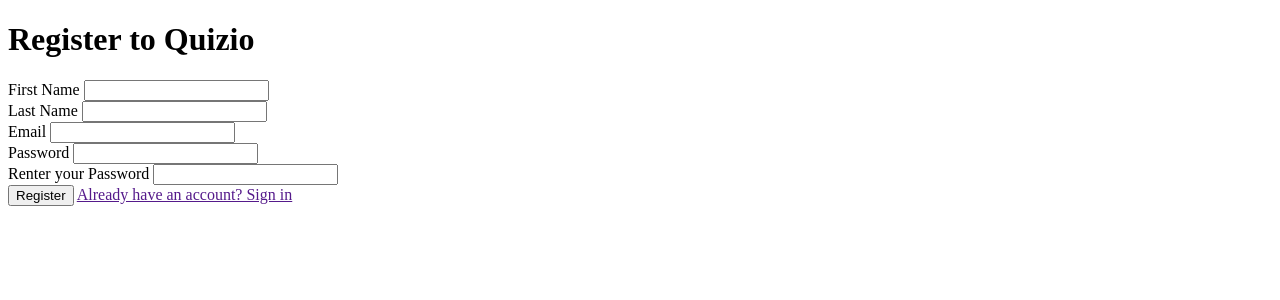
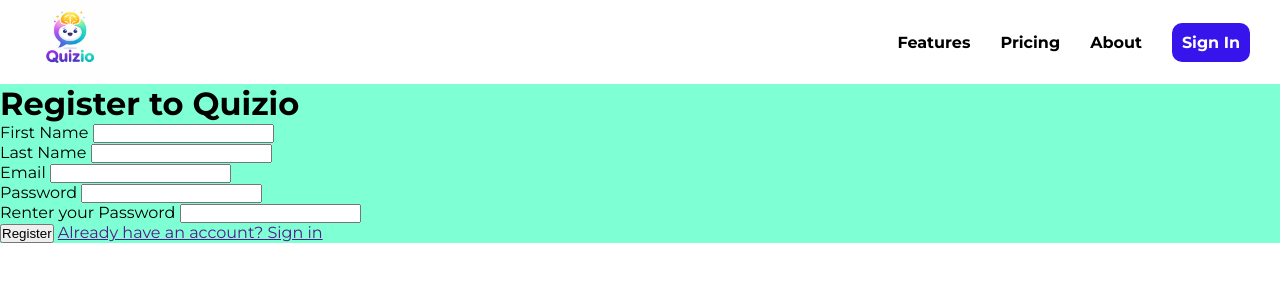
Before and after one commit to pavanvarahad/django_tutorial, a Django app: page / in a window 1280 px wide. Shown: the top 300 px of the page. Run offline with Django 5.2, Linux system fonts and the light colour scheme.

Commit message:
Add CSS styles for account navigation and layout
- Introduced a new stylesheet for account-related pages.
- Set global styles including font and reset for padding/margin.
- Styled the main background and navigation elements.
- Added hover effects for navigation links and defined button styles.

```diff
--- /dev/null
+++ b/ai_quiz_generator/accounts/static/accounts/styles/style.css
@@ -0,0 +1,50 @@
+@import url('https://fonts.googleapis.com/css2?family=Montserrat:ital,wght@0,100..900;1,100..900&display=swap');
+
+*{
+    padding: 0;
+    margin: 0;
+}
+
+body{
+     font-family: "Montserrat", sans-serif;
+}
+
+main {
+    background-color: aquamarine;
+}
+
+#navigation_logo{
+    height: 80px;
+    width: 80px;
+}
+
+nav{
+    display: flex;
+    justify-content: space-between;
+    padding: 0 30px;
+}
+
+.nav_links{
+    display: flex;
+    gap: 30px;
+    align-items: center;
+}
+
+.nav_links a{
+    text-decoration: none;
+    color: black;
+    font-weight: bold;
+}
+
+.nav_links a:hover{
+    color: indigo;
+    scale: 1.1;
+}
+
+#nav_signin_btn{
+    padding: 10px 10px;
+    background-color: #3713ec;
+    border-radius: 10px;
+    color: white;
+
+}
--- a/ai_quiz_generator/accounts/templates/accounts/register.html
+++ b/ai_quiz_generator/accounts/templates/accounts/register.html
@@ -1,40 +1,55 @@
+{% load static %}
 <!DOCTYPE html>
 <html lang="en">
 <head>
     <meta charset="UTF-8">
     <meta name="viewport" content="width=device-width, initial-scale=1.0">
     <title>Register Page</title>
+    <link rel="stylesheet" href="{% static 'accounts/styles/style.css' %}">
 </head>
 <body>
+    <nav>
+        <header>
+            <img id="navigation_logo" src="{% static 'accounts/images/logo.png' %}" alt="Quizio Logo">
+        </header>
+
+        <div class="nav_links">
+            <a href="">Features</a>
+            <a href="">Pricing</a>
+            <a href="">About</a>
+            <a href="" id="nav_signin_btn">Sign In</a>
+        </div>
+
+    </nav>
+
     <main>
         <h1>Register to Quizio</h1>
         <form action="">
-            <div>
+            <div class="input_feilds">
                 <label for="f_name">First Name</label>
                 <input type="text" name="f_name" id="f_name">
             </div>
 
-            <div>
+            <div class="input_feilds">
                 <label for="l_name">Last Name</label>
                 <input type="text" name="l_name" id="l_name">
             </div>
 
-            <div>
+            <div class="input_feilds">
                 <label for="email">Email</label>
                 <input type="email" name="email" id="email">
             </div>
-
-            <div>
+            <div class="input_feilds">
                 <label for="password">Password</label>
                 <input type="password" name="password" id="password">
             </div>
 
-            <div>
+            <div class="input_feilds">
                 <label for="password">Renter your Password</label>
                 <input type="password" name="conf_password" id="conf_password">
             </div>
 
-            <div>
+            <div class="input_feilds">
                 <button type="submit">Register</button>
                 <a href="">Already have an account? Sign in</a>
             </div>
```
Also changed, not shown: ai_quiz_generator/accounts/static/accounts/images/logo.png (added).
